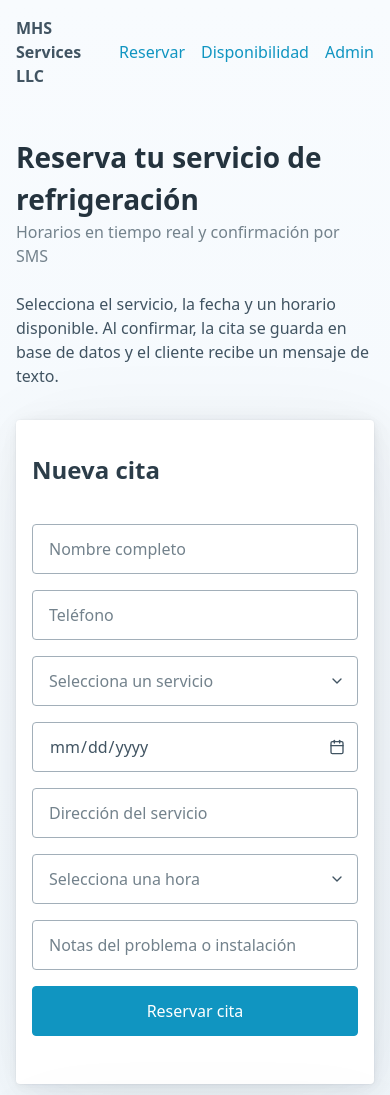
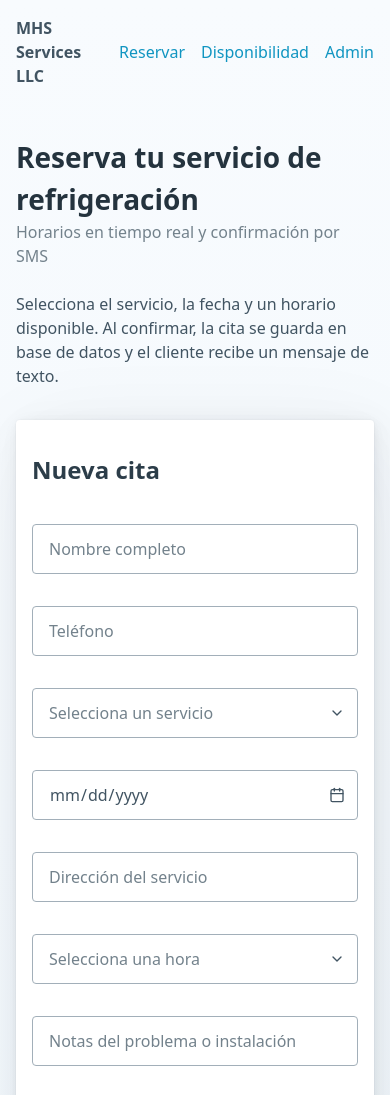
Before and after one commit to marcialhernandez-spec/mhs-booking-app, a website: page index.html in a window 390 px wide. Shown: the top 1095 px of the page. Drawn offline with nearby package versions, Linux system fonts and the light colour scheme.

Commit message:
Update styles.css

```diff
--- a/styles.css
+++ b/styles.css
@@ -9,3 +9,32 @@ body{background:linear-gradient(180deg,#f8fbfe 0%,#eef6fb 100%)}main.container{p
 .btn-complete{background:#176b45;color:#fff;border:none;border-radius:8px;cursor:pointer}
 .btn-complete:hover{background:#145a39}
 .btn-cancel{color:#a33;border-color:#a33}
+/* ===== Fix responsive SOLO para bookingForm ===== */
+#bookingForm{
+  display:grid !important;
+  grid-template-columns:repeat(2,minmax(0,1fr)) !important;
+  gap:16px;
+  align-items:stretch;
+}
+
+#bookingForm > *{
+  width:100%;
+  min-width:0;
+  box-sizing:border-box;
+}
+
+#bookingForm button{
+  grid-column:1 / -1;
+  min-height:56px;
+  white-space:normal;
+}
+
+@media (max-width: 820px){
+  #bookingForm{
+    grid-template-columns:1fr !important;
+  }
+
+  #bookingForm button{
+    grid-column:auto;
+  }
+}
```
